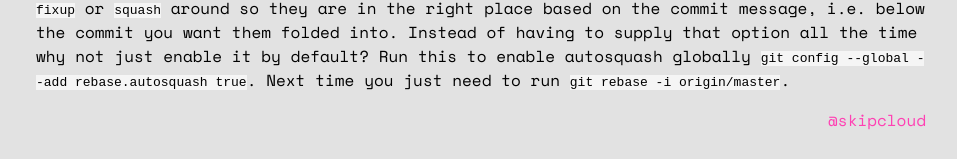
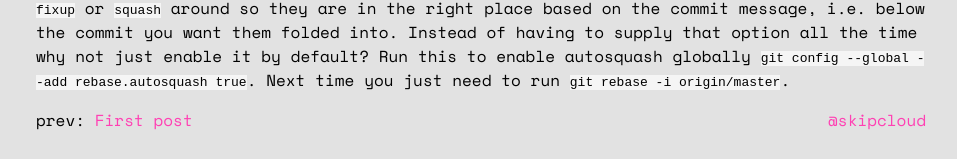
Before and after one commit to skipcloud/skipcloud.github.io, a Jekyll site: the page built from _posts/2020-02-09-git-fixup.md, in a window 1280 px wide. Shown: the part 1486-1645 px from the top of the page, without its empty margins (159-1116 px from the left). Built offline with Jekyll 4.4.1, drawn with Linux system fonts in a browser that asks for light colours.

Commit message:
layouts: add prev and next to posts

```diff
--- a/_layouts/post.html
+++ b/_layouts/post.html
@@ -14,5 +14,15 @@
   {{ content }}
 </div>
 <div id="post-footer">
+  {% if page.previous %}
+  prev: <a href="{{ page.previous.url }}">{{ page.previous.title }}</a>
+  {% endif %}
+  {% if page.previous and page.next %}
+  |
+  {% endif %}
+  {% if page.next %}
+  next: <a href="{{ page.next.url }}">{{ page.next.title }}</a>
+  {% endif %}
+
   <span class="contact-info"><a href="http://www.twitter.com/skipcloud">@{{ site.twitter_username }}</a></span><br />
 </div>
```
